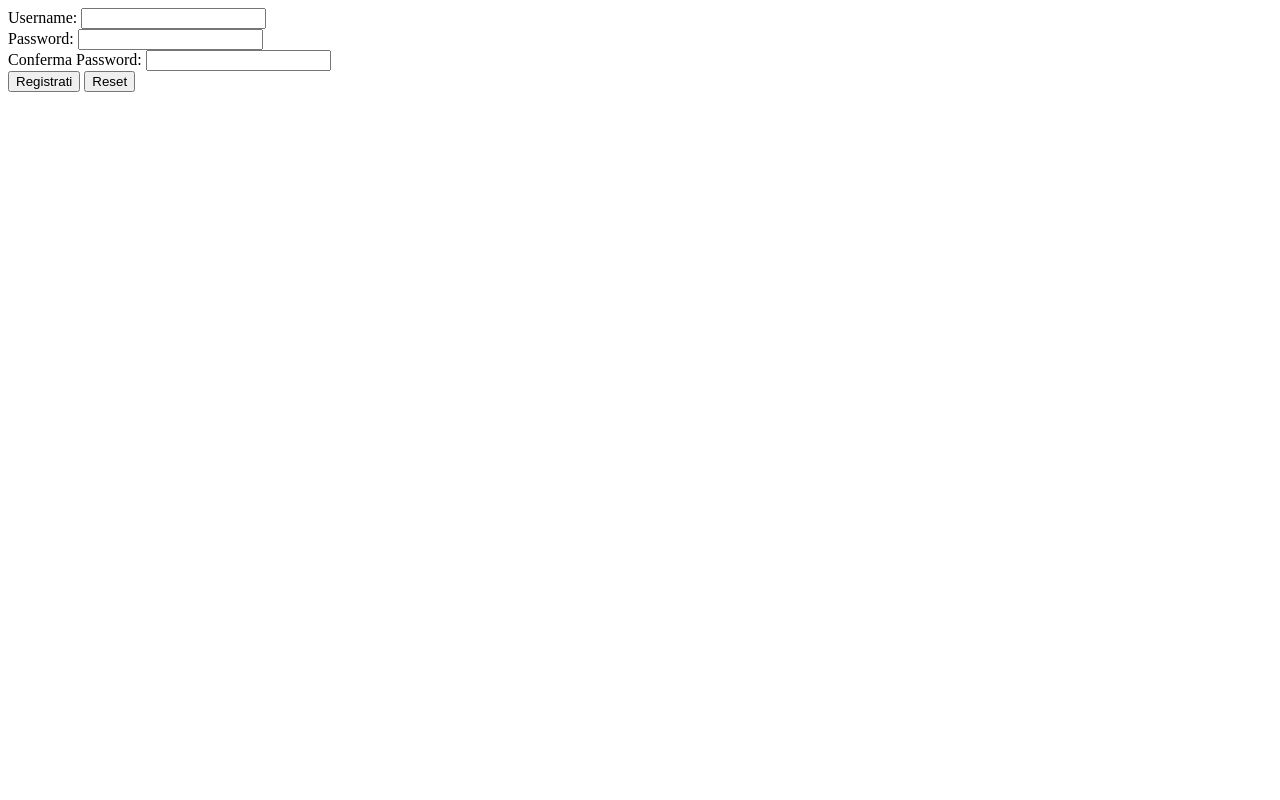
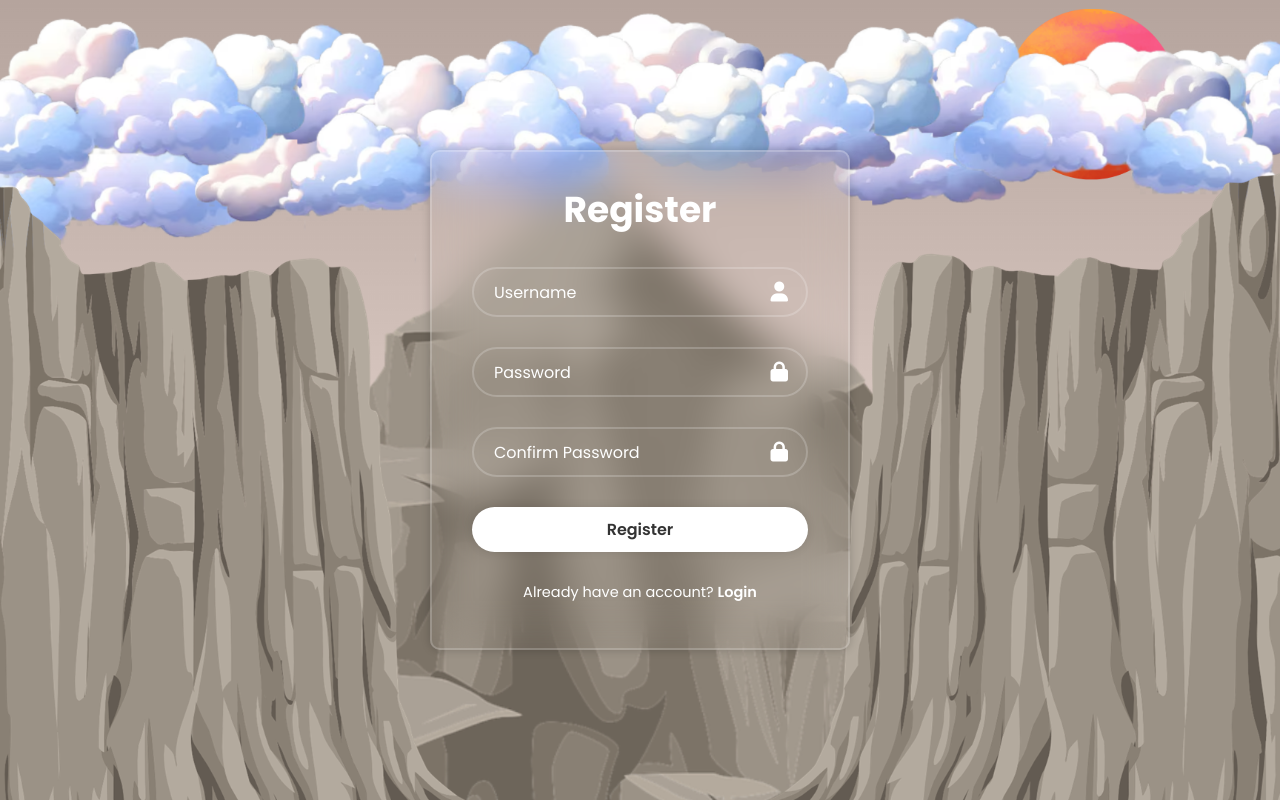
Before and after one commit to NicoloGrisoni/Time-Tinker, a PHP site: page /login/register.php in a window 1280 px wide. Run offline with PHP 8.4, Linux system fonts and the light colour scheme.

Commit message:
css per pagina register

```diff
--- a/login/login.php
+++ b/login/login.php
@@ -20,6 +20,12 @@
     <link rel="stylesheet" href="../css/login.css">
 </head>
 <body>
+    <?php
+        // if (isset($_GET["messaggio"])) {
+        //     echo $_GET["messaggio"];
+        // }
+    ?>
+
     <div class="wrapper">
         <form action="login_manager.php" method="get">
             <h1>Login</h1>
--- a/login/register.php
+++ b/login/register.php
@@ -13,17 +13,44 @@
 <head>
     <meta charset="UTF-8">
     <meta name="viewport" content="width=device-width, initial-scale=1.0">
+    <title>Register</title>
 
-    <title>Register</title>
+    <link href="https://cdnjs.cloudflare.com/ajax/libs/font-awesome/6.0.0-beta3/css/all.min.css" rel="stylesheet">
+
+    <link rel="stylesheet" href="../css/login.css">
 </head>
 <body>
     <?php
-        if (isset($_GET["messaggio"])) {
-            echo $_GET["messaggio"];
-        }
+        // if (isset($_GET["messaggio"])) {
+        //     echo $_GET["messaggio"];
+        // }
     ?>
 
-    <form action="register_manager.php" method="get" onsubmit="return validateForm()">
+    <div class="wrapper">
+        <form action="register_manager.php" method="get" onsubmit="return validateForm()">
+            <h1>Register</h1>
+            <div class="input-box">
+                <input type="text" name="username" placeholder="Username" required>
+                <i class="fa-solid fa-user"></i>
+            </div>
+            <div class="input-box">
+                <input type="password" name="password" id="passwordTxt" placeholder="Password" required>
+                <i class="fa-solid fa-lock"></i>
+            </div>
+            <div class="input-box">
+                <input type="password" name="password" id="confirmPasswordTxt" placeholder="Confirm Password" required>
+                <i class="fa-solid fa-lock"></i>
+            </div>
+
+            <button type="submit" class="btn">Register</button>
+
+            <div class="register-link">
+                <p>Already have an account? <a href="login.php">Login</a></p>
+            </div>
+        </form>
+    </div>
+
+    <!-- <form action="register_manager.php" method="get" onsubmit="return validateForm()">
         <label for="usernameTxt">Username: </label>
         <input type="text" id="usernameTxt" name="username"><br>
 
@@ -35,7 +62,7 @@
 
         <button>Registrati</button>
         <input type="reset" value="Reset">
-    </form>
+    </form> -->
 </body>
 
 <script>
```
